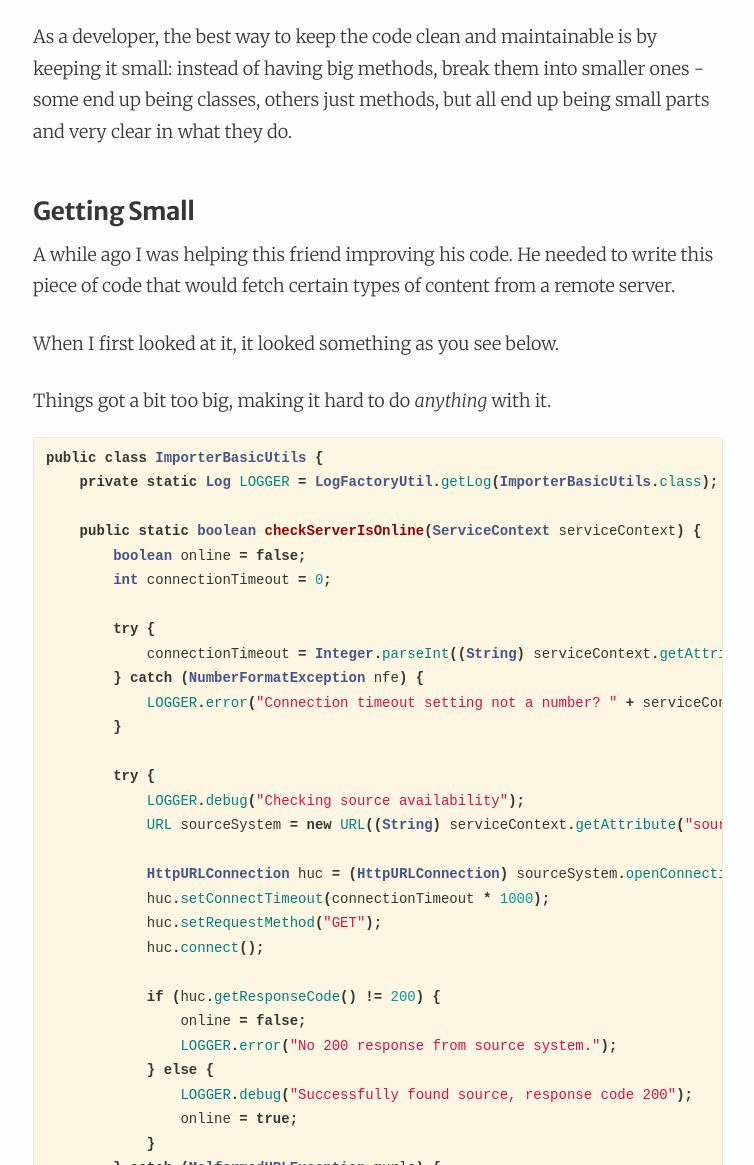
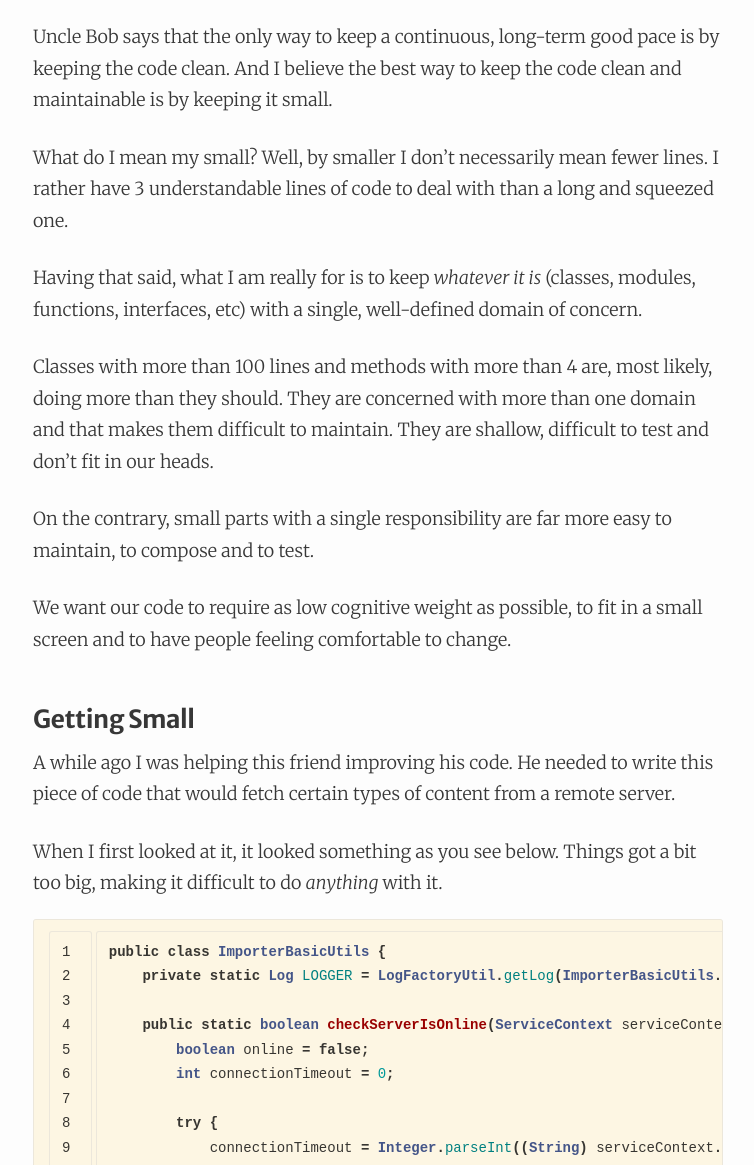
Before and after one commit to NunoAlexandre/nunoalexandre.github.io, a Jekyll site: the page built from _posts/2017-03-17-small-is-beautiful.markdown, in a window 1280 px wide and 1400 px high, scrolled down 663 px, cut to the strip 235-1400 px from the top of the window. Shown: the whole strip, without its empty margins (262-1016 px from the left). Built offline with Jekyll 4.4.1, drawn with Linux system fonts in a browser that asks for light colours; comment, search, counter and statistics services are not loaded; some of the changed text lies outside the part shown.

Commit message:
Improving Small is Beautiful

```diff
--- a/_posts/2017-03-17-small-is-beautiful.markdown
+++ b/_posts/2017-03-17-small-is-beautiful.markdown
@@ -12,7 +12,21 @@ Does size matter? It does and the conclusion is pretty clear: smaller is better.
 <iframe src="https://www.youtube.com/embed/B3b4tremI5o?ecver=2" width="500" height="275" allowfullscreen></iframe>
 </div>
 
-As a developer, the best way to keep the code clean and maintainable is by keeping it small: instead of having big methods, break them into smaller ones - some end up being classes, others just methods, but all end up being small parts and very clear in what they do.
+Uncle Bob says that the only way to keep a continuous, long-term good pace is by keeping the code clean.
+And I believe the best way to keep the code clean and maintainable is by keeping it small.
+
+What do I mean my small? Well, by smaller I don't necessarily mean fewer lines.
+I rather have 3 understandable lines of code to deal with than a long and squeezed one.
+
+Having that said, what I am really for is to keep _whatever it is_ (classes, modules, functions, interfaces, etc) with a single, well-defined domain of concern.
+
+Classes with more than 100 lines and methods with more than 4 are, most likely, doing more than they should.
+They are concerned with more than one domain and that makes them difficult to maintain.
+They are shallow, difficult to test and don't fit in our heads.
+
+On the contrary, small parts with a single responsibility are far more easy to maintain, to compose and to test.
+
+We want our code to require as low cognitive weight as possible, to fit in a small screen and to have people feeling comfortable to change.
 
 
 ### Getting Small
@@ -21,11 +35,9 @@ A while ago I was helping this friend improving his code.
 He needed to write this piece of code that would fetch certain types of content from a remote server.
 
 When I first looked at it, it looked something as you see below.
+Things got a bit too big, making it difficult to do _anything_ with it.
 
-Things got a bit too big, making it hard to do _anything_ with it.
-
-{% highlight java %}
-
+{% highlight java linenos %}
 public class ImporterBasicUtils {
     private static Log LOGGER = LogFactoryUtil.getLog(ImporterBasicUtils.class);
 
@@ -128,19 +140,20 @@ public class ImporterBasicUtils {
 {% endhighlight %}
 
 
-
 There were a couple of things that had their own domain here:
 
 1. Checking if a server is reachable
 2. Make requests to the source server
 3. Fault-tolerance - retry request n times before giving up
 
+<small><em>There were a few more, which I worked on, but I am focusing on this ones for the sake of simplicity.
+</em></small>
 
 ### 1. Checking if a server is reachable
 
 I wrapped this logic as being a `Ping`:
 
-{% highlight java %}
+{% highlight java linenos %}
 public class Ping {
   private final URL url;
   private final int timeoutInMilliseconds;
@@ -179,24 +192,26 @@ Furthermore, the soap services returned either null, an exception or, by last, t
 
 In the end, there were two cases that matter: the happy path - where the value was fetched successfully - or the failure (no value) one, which was fine enough to happen as long as it as logged.
 
-My approach was therefore to create a `Service` for each of these entities and then wrap them using the `Facade` pattern.
+My approach was, therefore, to create a `Service` for each of these entities and then wrap them using the `Facade` pattern.
 
 Like this, I could wrap the bad bits of these soap services and make it bearable within the project I had to manage.
 
 The `Service` to fetch Users looks like this:
 
-{% highlight java %}
+{% highlight java linenos %}
 final class SourceUserService {
     private final UserServiceSoap service;
     private final String serviceURI = "/user-portlet/api/user-service";
 
-    public SourceUserService(final SourceSettings settings) throws MalformedURLException, ServiceException {
+    public SourceUserService(final SourceSettings settings)
+                                throws MalformedURLException, ServiceException {
         URL serviceURL = new URL(settings.hostname() + serviceURI);
         UserServiceSoapServiceLocator locatorUser = new UserServiceSoapServiceLocator();
         service = locatorUser.getUserService(serviceURL);
         ((UserServiceSoapBindingStub) service).setUsername(settings.username());
         ((UserServiceSoapBindingStub) service)
-                .setPassword(CryptoUtils.cryptoString(settings.encryptedPassword(), settings.decryptKey(), "decrypt"));
+                .setPassword(CryptoUtils.cryptoString(settings.encryptedPassword(),
+                    settings.decryptKey(), "decrypt"));
     }
 
     public final UserSoap getUserByCode(final String code) throws RemoteException {
@@ -208,7 +223,7 @@ final class SourceUserService {
 
 And the Facade looks like this:
 
-{% highlight java %}
+{% highlight java linenos %}
 public final class SimpleSourceAssetsFacade implements SourceAssetsFacade {
   private final SourceUserService userService;
   private final SourceSettings settings;
@@ -242,15 +257,14 @@ That wouldn't work, as I needed to keep the capacity of changing the number of r
 I went, therefore, ahead with creating my own way of tolerating faults.
 
 
-{% highlight java %}
+{% highlight java linenos %}
 public class FaultTolerantAttempt {
-    private final int retryTimeout;
+    private final int retryIntervalInSeconds;
     private final int timesToRetry;
     private static final Log LOG = LogFactoryUtil.getLog(DirectSourceAssetsFacade.class);
 
-
-    public FaultTolerantAttempt(int retryTime, int timesToRetry ) {
-        this.retryTimeout = retryTime * 1000;
+    public FaultTolerantAttempt(int retryTimeInMiliSeconds, int timesToRetry ) {
+        this.retryIntervalInSeconds = retryTimeInMiliSeconds * 1000;
         this.timesToRetry = timesToRetry;
     }
 
@@ -285,12 +299,19 @@ public interface FallibleAction<T> {
 {% endhighlight %}
 
 
+### Conclusion
 
-### Conclusion
+Note what we had before and what we have in the end.
+We started with a single know-it-all, 99 lines long class. It had two _static_ methods, one 37, the other 55 lines long. It was procedural and difficult to read.
+
+Through refactoring, we end up having a few well-defined classes, being the biggest class only 30 lines long.
+Not only that, but we also end up with a much richer vocabulary to describe our system.
 
 There were a couple of things I couldn't change.
 For instance, UserServiceSoap (an external service) had no other way to be initialized but to have a locator and those setters in place after the casts. The best I could find was to wrap it as I showed above.
 
 It gave me a great joy to take some of my free time do this refactoring and to increase considerably - I believe - the quality of the code, making it both object-oriented and functional, reusable, readable and maintainable.
 
-Equally joyful was to get my friend who was working on this enthusiast about clean code and about functional programming.
+Equally joyful was to get my friend who was working on this enthusiast about clean code and about functional programming. Win-win!
+
+Ironically, this was my longest post so far.
```
Also changed, not shown: other parts of _posts/2017-03-17-small-is-beautiful.markdown (+1 -1 lines).
